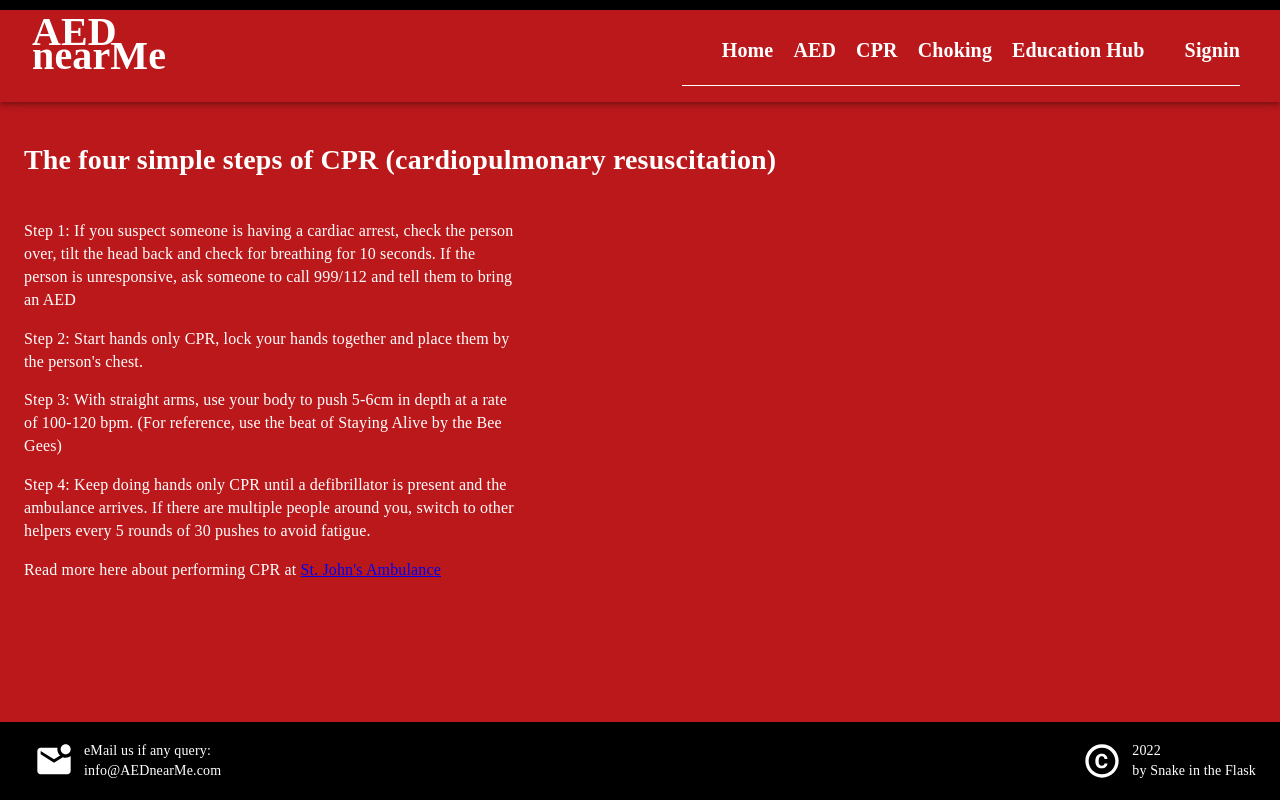
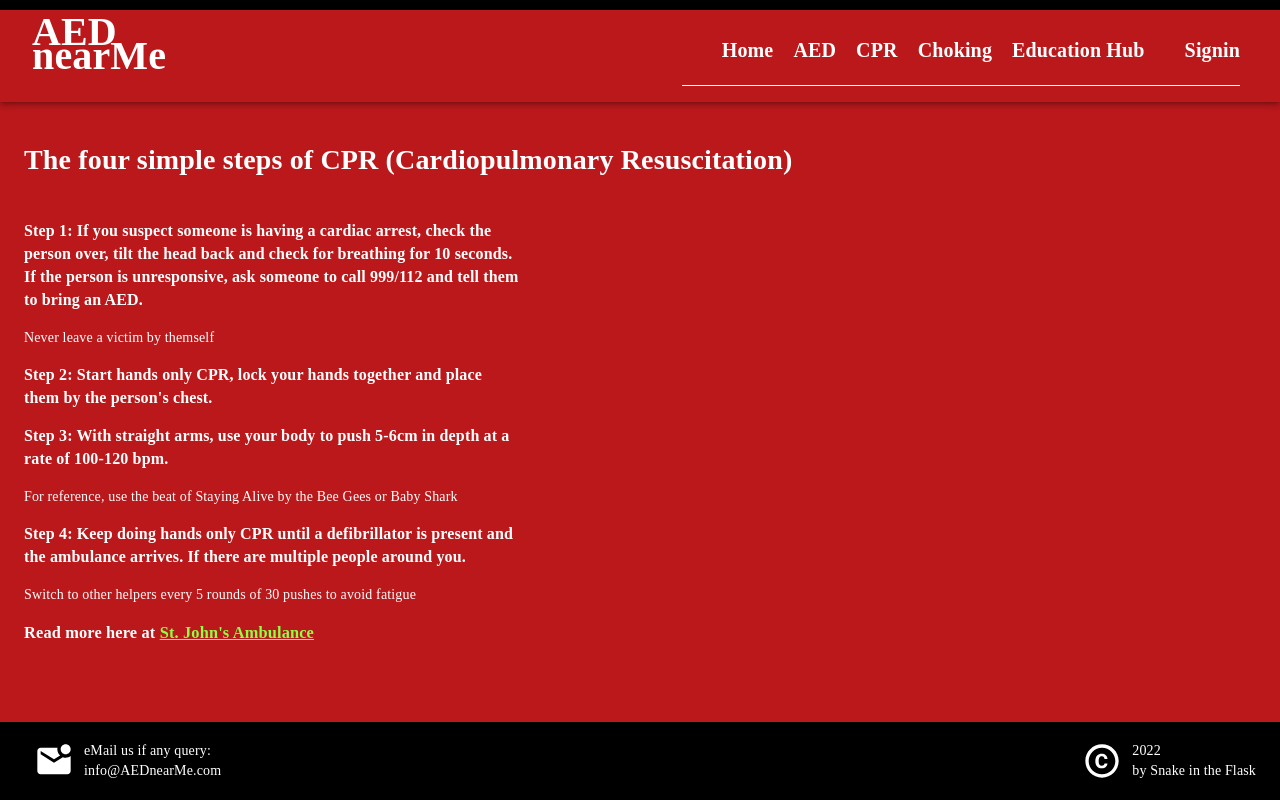
Before and after one commit to julian-james/AEDNearMe, a React (Create React App) app in the folder frontend/aednearme/: page /cprhowto in a window 1280 px wide. Built offline with nearby package versions, Linux system fonts and the light colour scheme; a web font is replaced by a local one.

Commit message:
more styles

```diff
--- a/frontend/aednearme/src/components/NavBar/NavBar.js
+++ b/frontend/aednearme/src/components/NavBar/NavBar.js
@@ -74,7 +74,7 @@ const useStyles = makeStyles((theme) => ({
     color: "#fff",
     fontSize: "40px",
     fontWeight: "bolder",
-    lineHeight: "10px"
+    lineHeight: "10px",
   },
 
   link: {
--- a/frontend/aednearme/src/pages/AED/AEDhowto.js
+++ b/frontend/aednearme/src/pages/AED/AEDhowto.js
@@ -1,4 +1,4 @@
-import { Grid, Container, makeStyles } from '@material-ui/core';
+import { Grid, Container, makeStyles, Paper } from '@material-ui/core';
 
 import DefibVid from '../../components/DefibVid/DefibVid'
 
@@ -63,25 +63,28 @@ const AEDhowto = () => {
 
             <Grid item md={5} >
 
-            <p className={classes.text}>
+            <h3 className={classes.text}>
             Step 1: Have someone continue to perform CPR and follow the instructions of the defibrillator.
-            </p>
+            </h3>
 
-            <p className={classes.text}>
+            <h3 className={classes.text}>
             Step 2: Remove clothing from person's chest and find the pads. Peel off the plastic and place the pads indicated by the pictures onto the person. (One pad of the right side under collarbone, second pad on the left side below armpit)
-            </p>
+            </h3>
 
-            <p className={classes.text}>
+            <h3 className={classes.text}>
             Step 3: AED will analyse the person's heart rhythm. Stop chest compressions and wait for the AED's instructions
-            </p>
+            </h3>
 
-            <p className={classes.text}>
+            <h3 className={classes.text}>
             Step 4: If shock is advised, tell everyone to stand back and clear of the person. After shock is delivered start chest compressions when told to do so by AED.
-            </p>
+            </h3>
 
-            <p className={classes.text}>
+            <h3 className={classes.text}>
             Step 5: Leave the AED on as it will reanalyse heart rhythm and follow the instructions until help arrives
-            </p>
+            </h3>
+
+            <h3>Read more here at <a id="choking-link" href="https://www.sja.org.uk/get-advice/first-aid-advice/how-to/how-to-use-a-defibrillator/?category=12349" target="_blank">St. John's Ambulance</a>
+            </h3>
 
 
             </Grid>
--- a/frontend/aednearme/src/pages/CPR/CPRhowto.js
+++ b/frontend/aednearme/src/pages/CPR/CPRhowto.js
@@ -62,31 +62,33 @@ const CPRhowto = () => {
       paddingTop: "20px"
     }}>
 
-    <h1 className={classes.title} >The four simple steps of CPR (cardiopulmonary resuscitation) </h1>
+    <h1 className={classes.title} >The four simple steps of CPR (Cardiopulmonary Resuscitation) </h1>
 
         <Grid container spacing={4}>
 
           <Grid item md={5} >
 
-            <p className={classes.text}>
-            Step 1: If you suspect someone is having a cardiac arrest, check the person over, tilt the head back and check for breathing for 10 seconds. If the person is unresponsive, ask someone to call 999/112 and tell them to bring an AED
-            </p>
+            <h3 className={classes.text}>
+            Step 1: If you suspect someone is having a cardiac arrest, check the person over, tilt the head back and check for breathing for 10 seconds. If the person is unresponsive, ask someone to call 999/112 and tell them to bring an AED.
+            </h3>
+            <p>Never leave a victim by themself</p>
 
-            <p className={classes.text}>
+            <h3 className={classes.text}>
             Step 2: Start hands only CPR, lock your hands together and place them by the person's chest.
-            </p>
+            </h3>
 
-            <p className={classes.text}>
-            Step 3: With straight arms, use your body to push 5-6cm in depth at a rate of 100-120 bpm. (For reference, use the beat of Staying Alive by the Bee Gees)
-            </p>
+            <h3 className={classes.text}>
+            Step 3: With straight arms, use your body to push 5-6cm in depth at a rate of 100-120 bpm.
+            </h3>
+            <p>For reference, use the beat of Staying Alive by the Bee Gees or Baby Shark</p>
 
-            <p className={classes.text}>
-            Step 4: Keep doing hands only CPR until a defibrillator is present and the ambulance arrives. If there are multiple people around you, switch to other helpers every 5 rounds of 30 pushes to avoid fatigue.
-            </p>
+            <h3 className={classes.text}>
+            Step 4: Keep doing hands only CPR until a defibrillator is present and the ambulance arrives. If there are multiple people around you.
+            </h3>
+            <p>Switch to other helpers every 5 rounds of 30 pushes to avoid fatigue</p>
 
-            <p className={classes.text}>
-            Read more here about performing CPR at <a href="https://www.sja.org.uk/get-advice/first-aid-advice/unresponsive-casualty/how-to-do-cpr-on-an-adult/" target="_blank">St. John's Ambulance</a>
-            </p>
+            <h3>Read more here at <a id="choking-link" href="https://www.sja.org.uk/get-advice/first-aid-advice/unresponsive-casualty/how-to-do-cpr-on-an-adult/" target="_blank">St. John's Ambulance</a>
+            </h3>
 
 
           </Grid>
--- /dev/null
+++ b/frontend/aednearme/src/pages/Choking/Choking.css
@@ -0,0 +1,3 @@
+#choking-link{
+    color: rgb(142, 255, 67);
+}
--- a/frontend/aednearme/src/pages/Choking/Choking.js
+++ b/frontend/aednearme/src/pages/Choking/Choking.js
@@ -1,7 +1,8 @@
 import { Typography, Button, Grid, Container, makeStyles } from '@material-ui/core'
 import React , { Fragment } from 'react'
 import { useNavigate } from 'react-router';
-import ChokingVid from '../../components/ChokingVid/ChokingVid'
+import ChokingVid from '../../components/ChokingVid/ChokingVid';
+import './Choking.css'
 
 const useStyles = makeStyles(() => ({
 
@@ -82,7 +83,11 @@ const Choking = () => {
               </p>
 
             <h3 className={classes.text}>
-            Step 3: If they are still choking, give up to 5 abdominal thrusts: hold around the waist and pull inwards and upwards above their belly button.
+            Step 3: If they are still choking, give up to 5 abdominal thrusts: hold around the waist and pull inwards and upwards above their navel.
+            </h3>
+
+            <h3 className={classes.text}>
+            Step 4: If they are still choking and become unresponsive, follow the procedure on how to give CPR.
             </h3>
 
 
@@ -94,7 +99,7 @@ const Choking = () => {
             </div>
 
 
-            <h3>Read more here at <a href="https://www.sja.org.uk/get-advice/first-aid-advice/choking/" target="_blank">St. John's Ambulance</a>
+            <h3>Read more here at <a id="choking-link" href="https://www.sja.org.uk/get-advice/first-aid-advice/choking/" target="_blank">St. John's Ambulance</a>
             </h3>
 
           </Grid>
```
